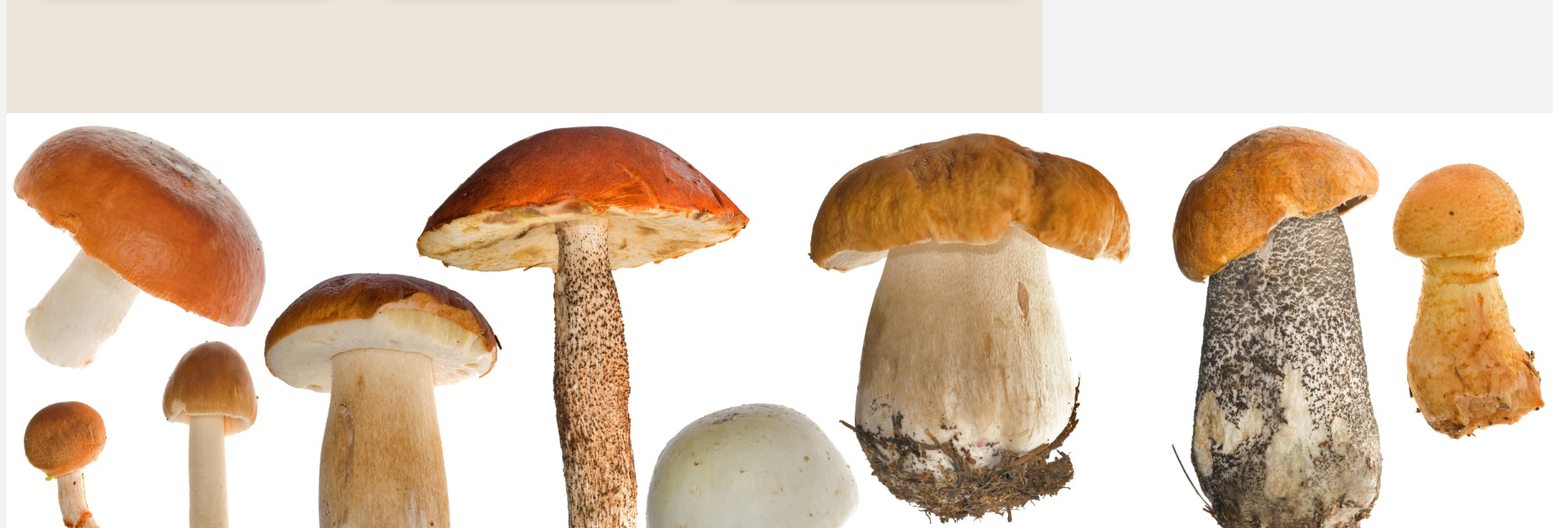
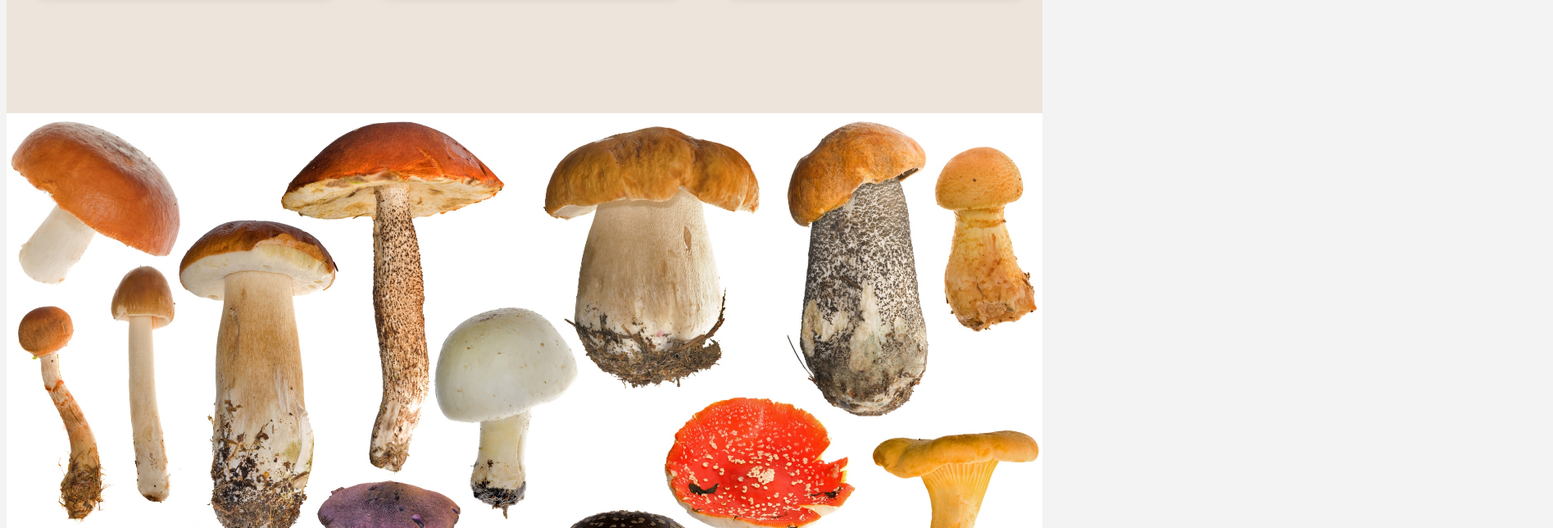
Before and after one commit to Marcetum/sistematizacao, a plain HTML site: page index.html in a window 1280 px wide. Shown: the part 480-1124 px from the top of the page at 82% size, 1895 px wide, since content can reach past the window. Drawn offline with Linux system fonts and the light colour scheme.

Commit message:
Add files via upload

```diff
--- a/index.html
+++ b/index.html
@@ -34,7 +34,7 @@
             </div>
         </section>
     </main>
-    <img src="images/cogumelos-78360337.jpg" alt="imagem de cogumelos diveros." width="1887px">
+    <img src="images/cogumelos-78360337.jpg" alt="imagem de cogumelos diveros.">
     <section class="mainDois"><!--QUEM SOMOS NÓS-->
         <h1 class="titulo_Main">Quem somos?</h1>
         <p>Nós somos uma empresa especializada no cultivo de cogumelos, atuamos desde a venda de materias de insumos até
```
